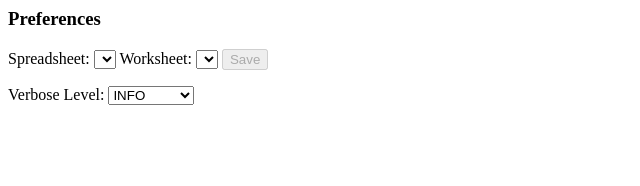
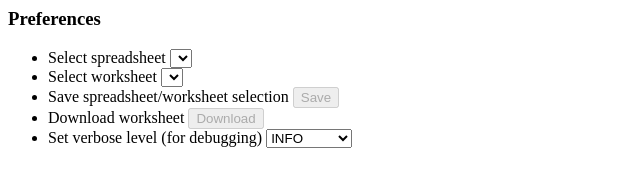
Before and after one commit to clchiou/website-time-tracker, a browser extension: page extension/options.html in a window 1280 px wide. Shown: the whole page, without its empty margins (0-640 px from the left). Drawn offline with Linux system fonts and the light colour scheme.

Commit message:
Tweak options.html UI

```diff
--- a/extension/options.html
+++ b/extension/options.html
@@ -6,19 +6,20 @@
 <body>
 <h3>Preferences</h3>
 
-<p>Spreadsheet: <select id="spreadsheets"></select>
-Worksheet: <select id="worksheets"></select>
-<input type="button" disabled="true" id="save" value="Save"/></p>
-
-<p>Verbose Level:
+<p><ul>
+  <li>Select spreadsheet <select id="spreadsheets"></select></li>
+  <li>Select worksheet <select id="worksheets"></select></li>
+  <li>Save spreadsheet/worksheet selection <input type="button" disabled="true" id="save" value="Save"/></li>
+  <li>Download worksheet <input type="button" disabled="true" id="download" value="Download"/></li>
+  <li>Set verbose level (for debugging)
   <select id="verbose">
     <option value="0">SILENCE</option>
     <option value="1">ERROR</option>
     <option value="2">WARNING</option>
     <option value="3">INFO</option>
     <option value="4">DEBUG</option>
-</select>
-</p>
+  </select></li>
+</ul></p>
 
 <script type="text/javascript" src="options.js"></script>
 </body>
```
Lines whose indentation alone changed are shown as unchanged.
